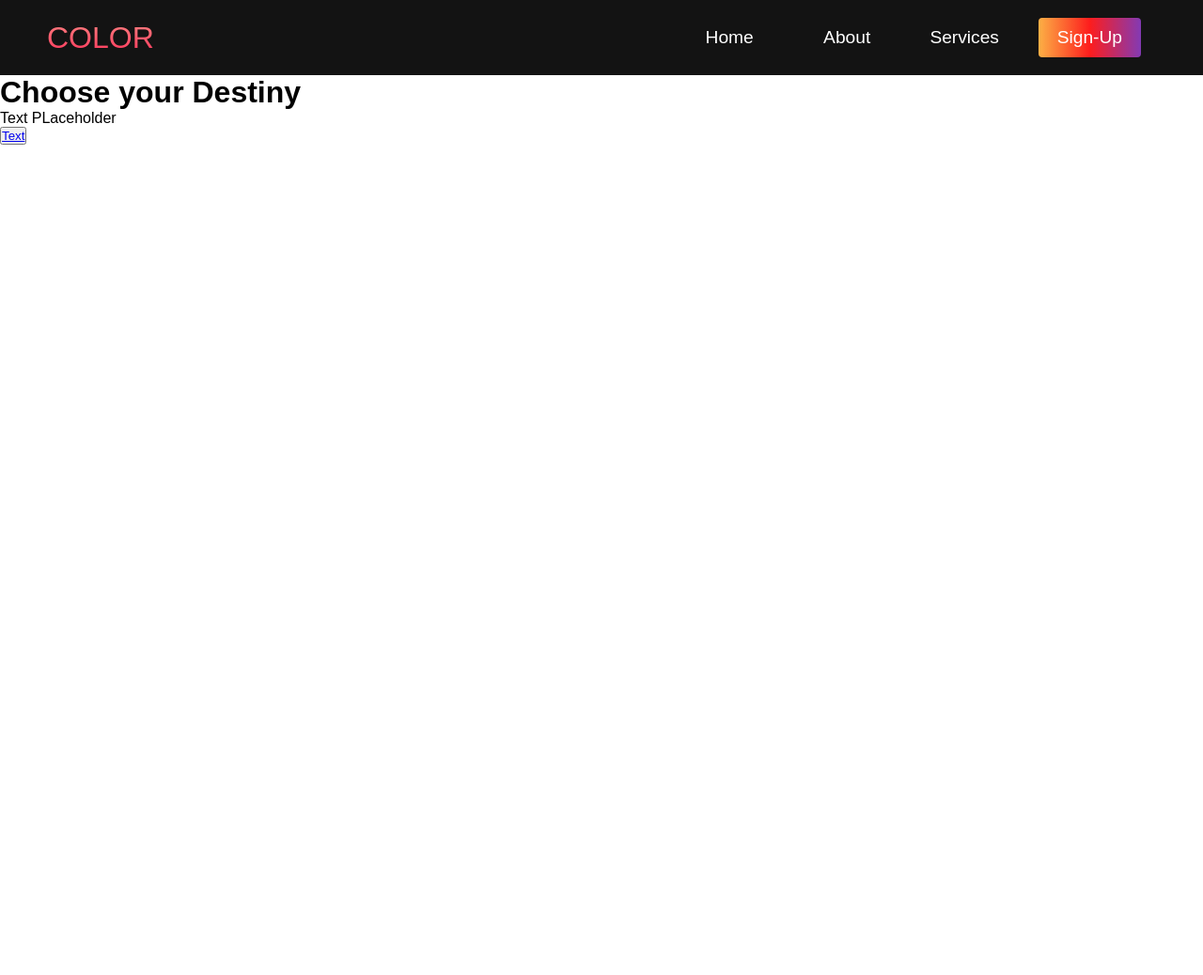
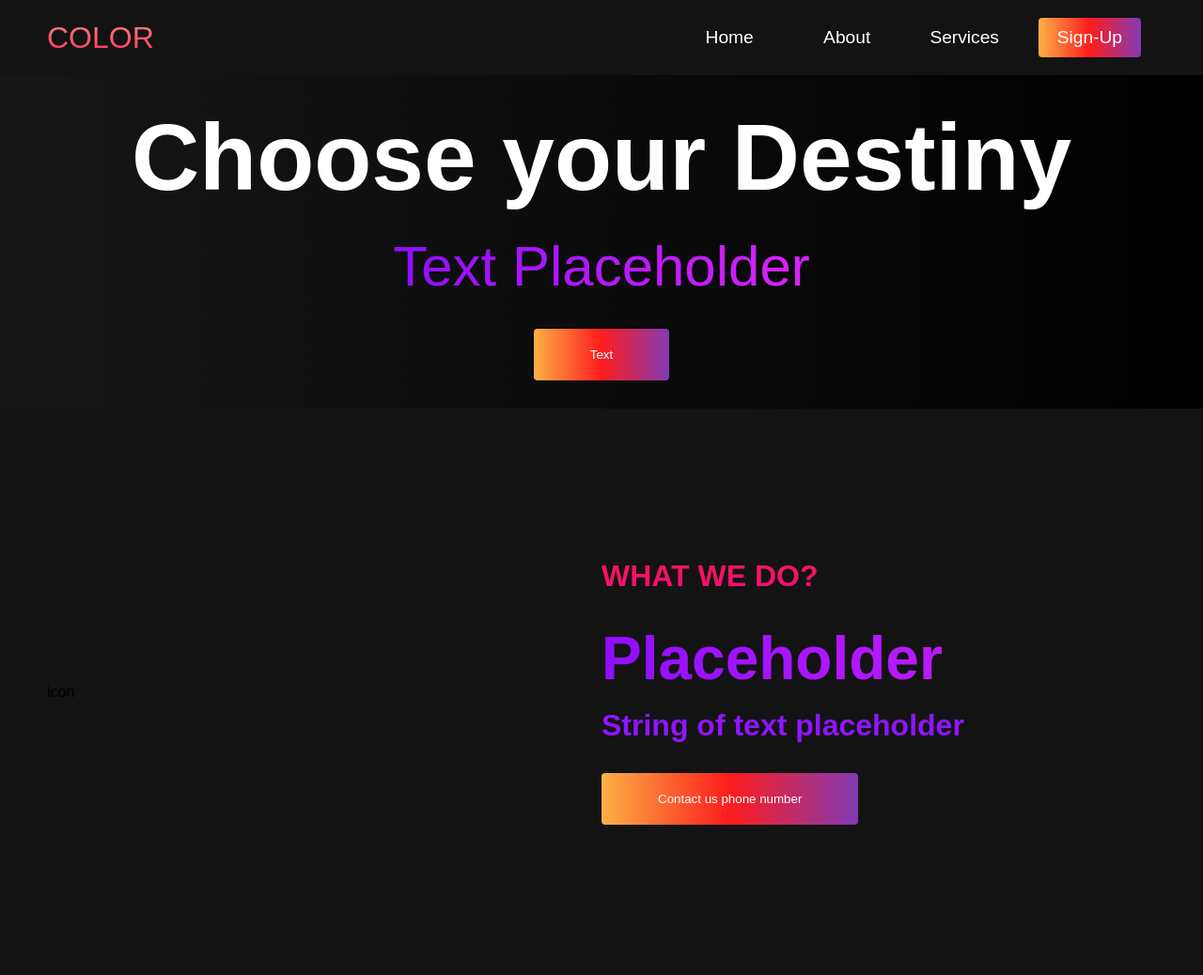
Before and after one commit to Koniac33/CISProjectHG, a plain HTML site: page index.html in a window 1280 px wide. Shown: the whole page at 94% size. Before the commit the page ends 800 px from the top, so only its background shows below. Drawn offline with Linux system fonts and the light colour scheme.

Commit message:
Added a placeholder  for the "about section" of the page

```diff
--- a/index.html
+++ b/index.html
@@ -33,12 +33,36 @@
             </ul>
         </div>
     </nav>
-    <!--Placeholder Section-->
+    <!--Placeholder 1 "Home" Section: the top section of the page-->
     <div class="hero" id="home">
      <div class="hero__container">
     <h1 class="hero__heading">Choose your <span>Destiny</span> </h1>
-     <p class="hero__description">Text PLaceholder</p>
+     <p class="hero__description">Text Placeholder</p>
      <button class="main__btn"><a href="#">Text</a></button>
+    </div>
+    </div>
+
+
+   <!--PLaceholder 2 "About "section-->
+   <div class="main" id="about">
+    <div class="main__container">
+        <div class="main__img--container">
+        <div class="main__img--card">icon</div>
+        </div>
+        <div class="main__content">
+        <h1> What we do?</h1>
+        <h2> Placeholder </h2>
+        <p>String of text placeholder</p>
+             <button class="main__btn"><a href="#">Contact us phone number</a></button>
+
+    </div>
+    </div>
+    </div>
+
     <script> src="app.js"</script>
+
+
+
+
 </body>
 </html>
--- a/styles.css
+++ b/styles.css
@@ -201,3 +201,159 @@
     transform: translateY(-8px) rotate(-45deg);
 
 }
+
+
+.hero{
+    background: #000000;
+    background: linear-gradient(to right, #161616, #000000);
+}
+
+.hero__container{
+    display: flex;
+    flex-direction: column;
+    justify-content: center;
+    align-items: center;
+    max-width: 1200px;
+    margin: 0 auto;
+    height: 90%;
+    text-align: center;
+    padding: 30px;
+}
+
+.hero__heading{
+    font-size: 100px;
+    margin-bottom: 24px;
+    color: #fff;
+
+}
+
+-hero__heading span {
+    background: #FF512F;
+    background: -webkit-linear-gradient(to right, #DD2476, #FF512F);
+    background: linear-gradient(to right, #DD2476, #FF512F);
+    background-size: 100%;
+    -webkit-background-clip: text;
+    -moz-background-clip: text;
+    -webkit-text-fill-color: transparent;
+    -mo-text-fill-color: transparent;
+}
+
+.hero__description {
+
+    font-size: 60px;
+    background: #da22ff;
+    background: -webkit-linear-gradient(to right, #9114ff, #da22ff);
+    background: linear-gradient(to right, #8f0eff, #da22ff);
+    background-size: 100%;
+    -webkit-background-clip: text;
+    -moz-background-clip: text;
+    -webkit-text-fill-color: transparent;
+    -mo-text-fill-color: transparent;
+
+}
+
+.highlight {
+    border-bottom: 4px solid rgb(132, 0, 255);
+}
+
+@media screen and (max-width 768px) {
+.hero__heading {
+    font-size: 60px;
+}
+
+.hero__description {
+    font-size: 40px;
+}
+}
+
+/*About Section */
+.main{
+    background-color: #131313;
+    padding: 10rem 0;
+
+}
+
+.main__container {
+    display: grid;
+    grid-template-columns: 1fr 1fr;
+    align-items: center;
+    justify-content: center;
+    margin: 0 auto;
+    height: 90%;
+    z-index: 1;
+    width: 100%;
+    max-width: 1300px;
+    padding: 0 50px;
+}
+
+.main__content {
+color: #9114ff;
+width: 100%;
+
+}
+
+.main__content h1 {
+  font-size: 2rem;
+  background-color: #fe3b6f;
+  background-image: linear-gradient(to top, #ff087b 0%, #ed1a52 100%);
+  background-size: 100%;
+  -webkit-background-clip: text;
+  -moz-background-clip: text;
+  -webkit-text-fill-color: transparent;
+  -moz-text-fill-color: transparent;
+  text-transform: uppercase;
+  margin-bottom: 32px;
+}
+
+.main__content h2{
+    font-size: 4rem;
+    background: #ff8177;
+    background: -webkit-linear-gradient(to right, #9114ff, #da22ff);
+    background: linear-gradient(to right, #8f0eff, #da22ff);
+    background-size: 100%;
+    -webkit-background-clip: text;
+    -moz-background-clip: text;
+    -webkit-text-fill-color: transparent;
+    -mo-text-fill-color: transparent;
+}
+
+.main__content p {
+    margin-top: 1rem;
+    font-size: 2rem;
+    font-weight: 700;
+}
+
+.main__btn {
+    background: linear-gradient(to right, #fcb045, #fd1d1d, #833ab4);
+    color: #fff;
+    transition: all 0.3s ease;
+    padding: 20px 60px;
+    border: none;
+    border-radius: 4px;
+    color: #fff;
+    margin-top: 2rem;
+    cursor: pointer;
+    position: relative;
+    transition: all 0.35s;
+    outline: none;
+
+}
+
+.main__btn a {
+position: relative;
+z-index: 2;
+color: #fff;
+text-decoration: none;
+}
+
+.main__btn:after {
+    position: absolute;
+    content: '';
+    top: 0;
+    left: 0;
+    width: 0;
+    height: 100%;
+    background: #FF512F;
+    transition: all 0.35s;
+    border-radius: 4px;
+}
```
